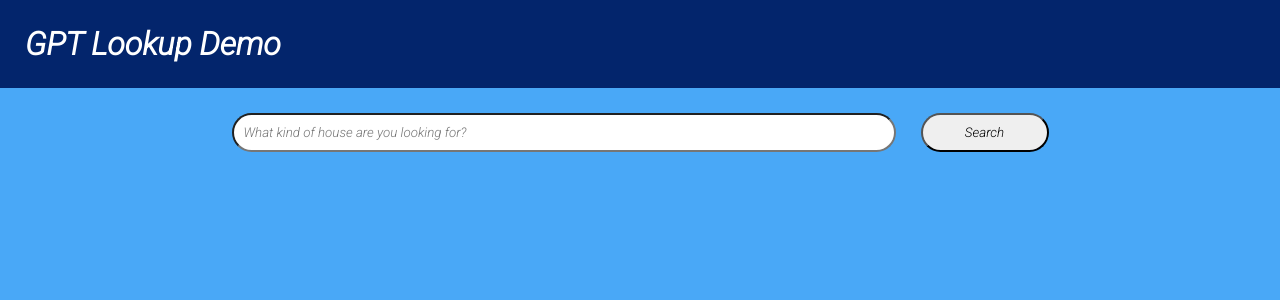
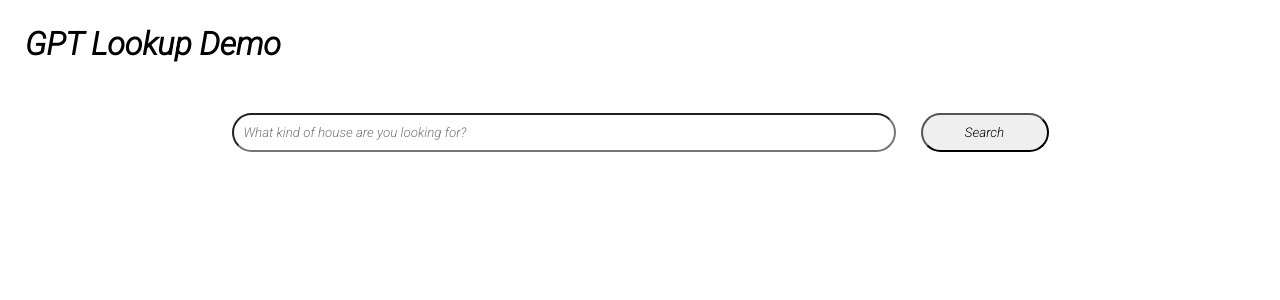
Before and after one commit to XavierVI/gpt_lookup_frontend, an Angular app: page / in a window 1280 px wide. Shown: the top 300 px of the page. Built offline with nearby package versions, Linux system fonts and the light colour scheme.

Commit message:
added form for sending user input

```diff
--- a/src/app/app.component.html
+++ b/src/app/app.component.html
@@ -2,7 +2,8 @@
   <h1>GPT Lookup Demo</h1>
 </header>
 
-<form class="search-bar" (submit)="sendUserInput">
-  <input type="text" placeholder="What kind of house are you looking for?" name="userIn" ngModel>
+<form class="search-bar" (ngSubmit)="onSubmit()">
+  <input type="text" placeholder="What kind of house are you looking for?"
+   name="userIn" [(ngModel)]="userIn" required>
   <button>Search</button>
 </form>
--- a/src/app/app.component.scss
+++ b/src/app/app.component.scss
@@ -4,11 +4,11 @@ header{
     margin: 0px;
     padding: 25px;
 
-    background-color: g.$dark-blue;
+    // background-color: g.$dark-blue;
 }
 
 h1 {
-    color: white;
+    // color: white;
     margin: 0px;
     font-family: roboto;
 }
--- a/src/app/app.component.ts
+++ b/src/app/app.component.ts
@@ -9,17 +9,16 @@ import { HttpClient } from '@angular/common/http';
 export class AppComponent implements OnInit {
   userIn: string = '';
 
-  res: any;
-
   constructor(private httpClient: HttpClient) { }
   ngOnInit(): void {  }
 
-  sendUserInput(): void {
+  onSubmit(): void {
     const url: string = `localhost:8000/gpt`;
     const json = { userIn: this.userIn };
+    console.log(this.userIn);
     // Makes request to backend for results
-    this.httpClient.post<any>(url,json).subscribe(res => {
-      this.res = res;
-    })
+    // this.httpClient.post<any>(url,json).subscribe(res => {
+    //   this.res = res;
+    // })
   }
 }
--- a/src/styles.scss
+++ b/src/styles.scss
@@ -5,5 +5,5 @@ $light-blue: #49a8f7;
 
 body {
     margin: 0px;
-    background-color: $light-blue;
+    // background-color: $light-blue;
 }
```
Also changed, not shown: src/app/app.module.ts (+6 -1 lines).
